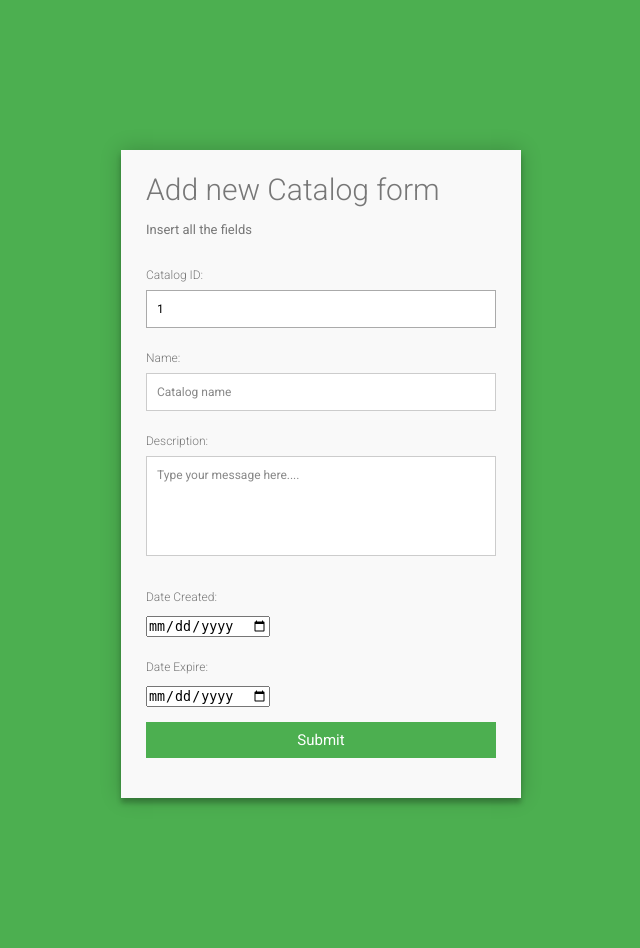
After one commit to cheefoei/FioreFlowershop, a PHP site: page /catalog/view/newCatalog.php in a window 1280 px wide. The commit adds this page. Shown: the whole page, without its empty margins (319-959 px from the left). Run offline with PHP 8.4, Linux system fonts and the light colour scheme; data that the repository does not hold is empty.

Commit message:
Jia Wei's part uploaded 4th August

```diff
--- a/catalog/controller/CatalogMapper.php
+++ b/catalog/controller/CatalogMapper.php
@@ -34,6 +34,8 @@ Class CatalogMapper {
 
     public function save($newcatalog) {
         // insert new record or edit in Database
+        $db = new connect_db();
+        $conn = $db->connectPDO();
         $query = "INSERT INTO catalog (catalog_id, name, description, date_created, date_expired) VALUES (?, ?, ?, ?, ?)";
         $stmt = $conn->prepare($query);
         $stmt->bindParam(1, $newcatalog->catalog_id);
@@ -68,6 +70,16 @@ Class CatalogMapper {
         echo "<p>Product deleted successfully!</p><br/>";
     }
 
+    public function getLastRow() {
+        // delete from Database
+        $db = new connect_db();
+        $conn = $db->connectPDO();
+        $query = "SELECT * FROM catalog ORDER BY catalog_id DESC LIMIT 1";
+        $stmt = $conn->prepare($query);
+        $stmt->execute();
+        return $stmt;
+    }
+
 }
 
 ?>
--- /dev/null
+++ b/catalog/view/css/style.css
@@ -0,0 +1,145 @@
+@import url(https://fonts.googleapis.com/css?family=Roboto:400,300,600,400italic);
+* {
+    margin: 0;
+    padding: 0;
+    box-sizing: border-box;
+    -webkit-box-sizing: border-box;
+    -moz-box-sizing: border-box;
+    -webkit-font-smoothing: antialiased;
+    -moz-font-smoothing: antialiased;
+    -o-font-smoothing: antialiased;
+    font-smoothing: antialiased;
+    text-rendering: optimizeLegibility;
+}
+
+body {
+    font-family: "Roboto", Helvetica, Arial, sans-serif;
+    font-weight: 100;
+    font-size: 12px;
+    line-height: 30px;
+    color: #777;
+    background: #4CAF50;
+}
+
+.container {
+    max-width: 400px;
+    width: 100%;
+    margin: 0 auto;
+    position: relative;
+}
+
+#contact input[type="text"],
+#contact input[type="email"],
+#contact input[type="tel"],
+#contact input[type="url"],
+#contact textarea,
+#contact button[type="submit"] {
+    font: 400 12px/16px "Roboto", Helvetica, Arial, sans-serif;
+}
+
+#contact {
+    background: #F9F9F9;
+    padding: 25px;
+    margin: 150px 0;
+    box-shadow: 0 0 20px 0 rgba(0, 0, 0, 0.2), 0 5px 5px 0 rgba(0, 0, 0, 0.24);
+}
+
+#contact h3 {
+    display: block;
+    font-size: 30px;
+    font-weight: 300;
+    margin-bottom: 10px;
+}
+
+#contact h4 {
+    margin: 5px 0 15px;
+    display: block;
+    font-size: 13px;
+    font-weight: 400;
+}
+
+fieldset {
+    border: medium none !important;
+    margin: 0 0 10px;
+    min-width: 100%;
+    padding: 0;
+    width: 100%;
+}
+
+#contact input[type="text"],
+#contact input[type="email"],
+#contact input[type="tel"],
+#contact input[type="url"],
+#contact textarea {
+    width: 100%;
+    border: 1px solid #ccc;
+    background: #FFF;
+    margin: 0 0 5px;
+    padding: 10px;
+}
+
+#contact input[type="text"]:hover,
+#contact input[type="email"]:hover,
+#contact input[type="tel"]:hover,
+#contact input[type="url"]:hover,
+#contact textarea:hover {
+    -webkit-transition: border-color 0.3s ease-in-out;
+    -moz-transition: border-color 0.3s ease-in-out;
+    transition: border-color 0.3s ease-in-out;
+    border: 1px solid #aaa;
+}
+
+#contact textarea {
+    height: 100px;
+    max-width: 100%;
+    resize: none;
+}
+
+#contact button[type="submit"] {
+    cursor: pointer;
+    width: 100%;
+    border: none;
+    background: #4CAF50;
+    color: #FFF;
+    margin: 0 0 5px;
+    padding: 10px;
+    font-size: 15px;
+}
+
+#contact button[type="submit"]:hover {
+    background: #43A047;
+    -webkit-transition: background 0.3s ease-in-out;
+    -moz-transition: background 0.3s ease-in-out;
+    transition: background-color 0.3s ease-in-out;
+}
+
+#contact button[type="submit"]:active {
+    box-shadow: inset 0 1px 3px rgba(0, 0, 0, 0.5);
+}
+
+.copyright {
+    text-align: center;
+    color: red;
+}
+
+#contact input:focus,
+#contact textarea:focus {
+    outline: 0;
+    border: 1px solid #aaa;
+}
+
+::-webkit-input-placeholder {
+    color: #888;
+}
+
+:-moz-placeholder {
+    color: #888;
+}
+
+::-moz-placeholder {
+    color: #888;
+}
+
+:-ms-input-placeholder {
+    color: #888;
+}
--- /dev/null
+++ b/catalog/view/newCatalog.php
@@ -0,0 +1,70 @@
+<!DOCTYPE html>
+<!--
+To change this license header, choose License Headers in Project Properties.
+To change this template file, choose Tools | Templates
+and open the template in the editor.
+-->
+<html>
+    <head>
+        <title>New Catalog</title>
+        <meta charset="UTF-8">
+        <meta name="viewport" content="width=device-width, initial-scale=1.0">
+        <link rel="stylesheet" href="css/style.css">
+    </head>
+    <body>
+        <?php
+        require_once '../model/catalog.php';
+        require_once '../controller/CatalogMapper.php';
+
+        $catmap = new CatalogMapper();
+        $newcatalog = new catalog();
+        $stmt = $catmap->getLastRow();
+        $row = $stmt->fetch();
+        $lastcatid = $row["catalog_id"];
+        $lastcatid = $lastcatid + 1;
+        ?>
+        <div class="container">
+            <form id="contact" action="newCatalog.php" method="post">
+                <h3>Add new Catalog form</h3>
+                <h4>Insert all the fields</h4>
+                <fieldset>
+                    <p>Catalog ID:</p>
+                    <input placeholder="Catalog ID" type="text" name="catalog_id" value="<?php echo $lastcatid; ?>" tabindex="1" readonly required autofocus>
+                </fieldset>
+                <fieldset>
+                    <p>Name:</p>
+                    <input placeholder="Catalog name" type="text" name="name" tabindex="2" required>
+                </fieldset>
+                <fieldset>
+                    <p>Description:</p>
+                    <textarea placeholder="Type your message here...." name="description" tabindex="3" required></textarea>
+                </fieldset>
+                <fieldset>
+                    <p>Date Created:</p>
+                    <input placeholder="date_created"type="date" name="date_created" tabindex="4" required>
+                </fieldset>
+                <fieldset>
+                    <p>Date Expire:</p>
+                    <input placeholder="date_expired" type="date" name="date_expired" tabindex="5" required>
+                </fieldset>
+                <fieldset>
+                    <button name="submit" type="submit" id="contact-submit">Submit</button>
+                </fieldset>
+
+                <?php
+                if ((isset($_POST['catalog_id']))) {
+                    $newcatalog->catalog_id = trim($_POST['catalog_id']);
+                    $newcatalog->name = trim($_POST['name']);
+                    $newcatalog->description = trim($_POST['description']);
+                    $newcatalog->date_created = trim($_POST['date_created']);
+                    $newcatalog->date_expired = trim($_POST['date_expired']);
+                    //echo $product_id . $product_name . $product_description . $date_created . $date_expired . $total_stock . $price . $weight . "<br/>";
+
+                    $catmap->save($newcatalog);
+                    echo '<p class="copyright" >Catalog added successfully!</p>';
+                }
+                ?>
+            </form>
+        </div>
+    </body>
+</html>
```
Also changed, not shown: catalog/CtlgAndProdMaintce.php (added, +20 -0 lines), catalog/controller/deleteCatListItem.php (+3 -6 lines), catalog/newCatalog.php (deleted, +0 -56 lines), catalog/view/createProductXML.php (+7 -10 lines), catalog/view/createTtlProductXML.php (renamed from catalog/createTtlProductXML.php, +4 -7 lines), catalog/view/editCatalog.php (+57 -15 lines), catalog/view/getAllCatalog.php (added, +42 -0 lines).
